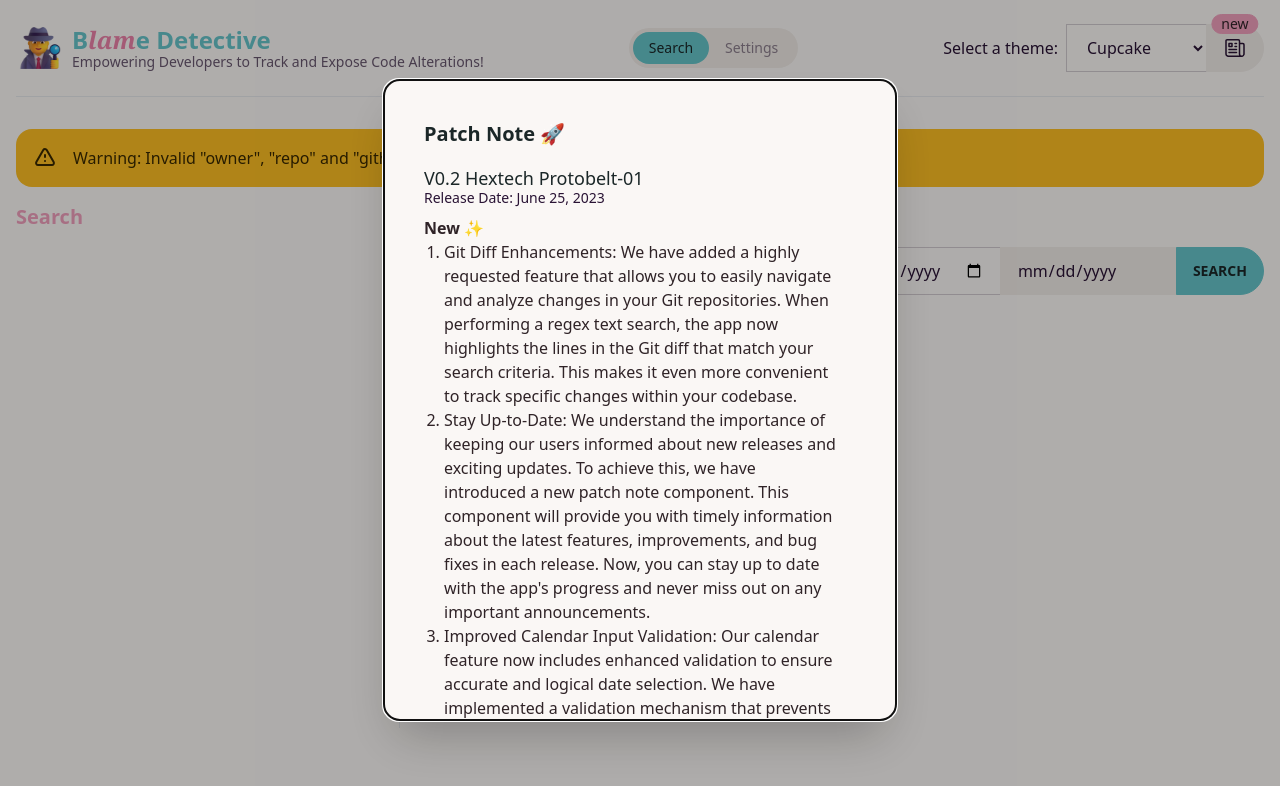
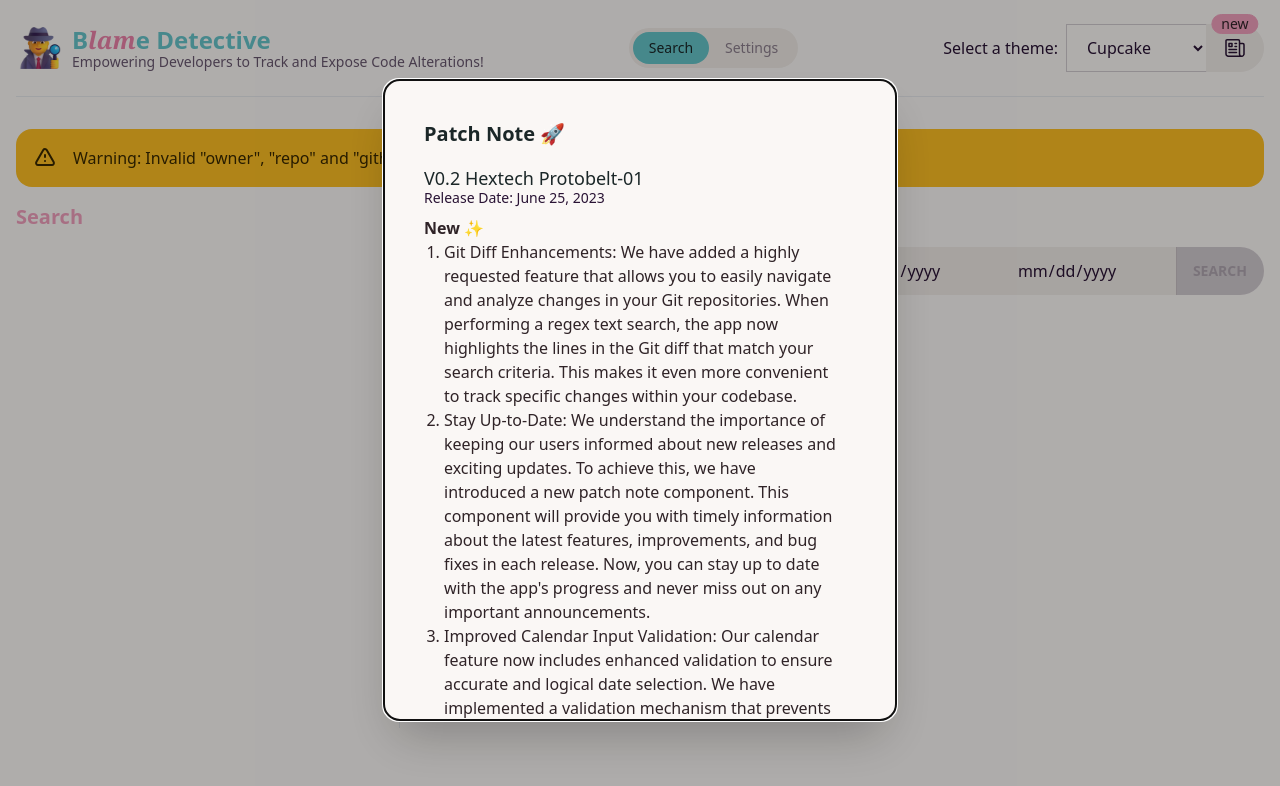
Before and after one commit to alexandrelam/blame-detective, a React (Vite) app: page / in a window 1280 px wide. Shown: the top 786 px of the page. Built offline with nearby package versions, Linux system fonts and the light colour scheme.

Commit message:
feat: disable search input accordingly

```diff
--- a/src/components/SearchForm.tsx
+++ b/src/components/SearchForm.tsx
@@ -20,6 +20,12 @@ export function SearchForm({ makeSearch, modifiedFiles }: Props) {
     const selectedDate = event.target.value;
     setStartDate(selectedDate);
   };
+
+  const owner = localStorage.getItem("owner");
+  const repo = localStorage.getItem("repo");
+  const token = localStorage.getItem("githubToken");
+
+  const isSettingsMissing = !owner || !repo || !token;
 
   return (
     <form className="flex items-center join" onSubmit={makeSearch}>
@@ -85,6 +91,7 @@ export function SearchForm({ makeSearch, modifiedFiles }: Props) {
         className="input input-bordered join-item"
         value={startDate}
         onChange={handleStartDateChange}
+        disabled={isSettingsMissing}
       />
       <input
         id="end_date"
@@ -95,7 +102,11 @@ export function SearchForm({ makeSearch, modifiedFiles }: Props) {
         min={startDate}
         disabled={!startDate}
       />
-      <button className="btn btn-primary join-item" type="submit">
+      <button
+        className="btn btn-primary join-item"
+        type="submit"
+        disabled={isSettingsMissing}
+      >
         Search
       </button>
     </form>
```
